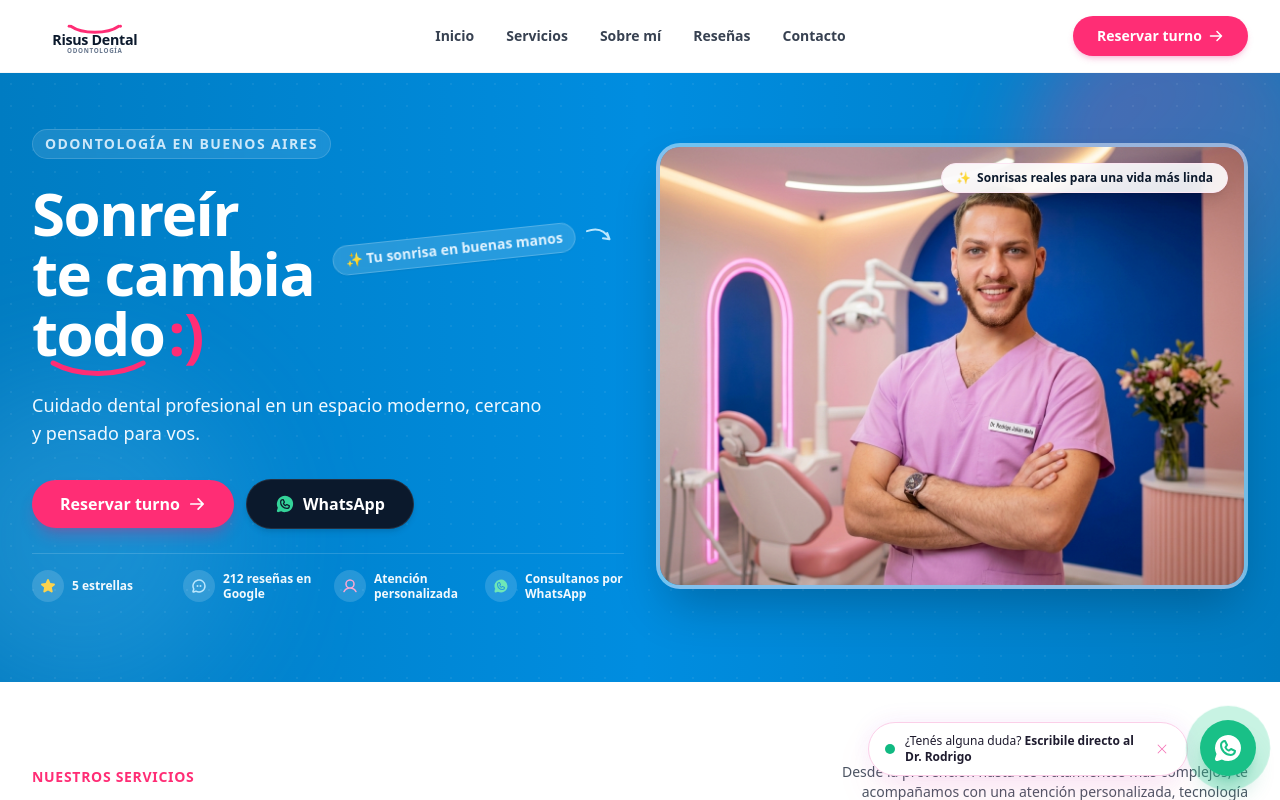
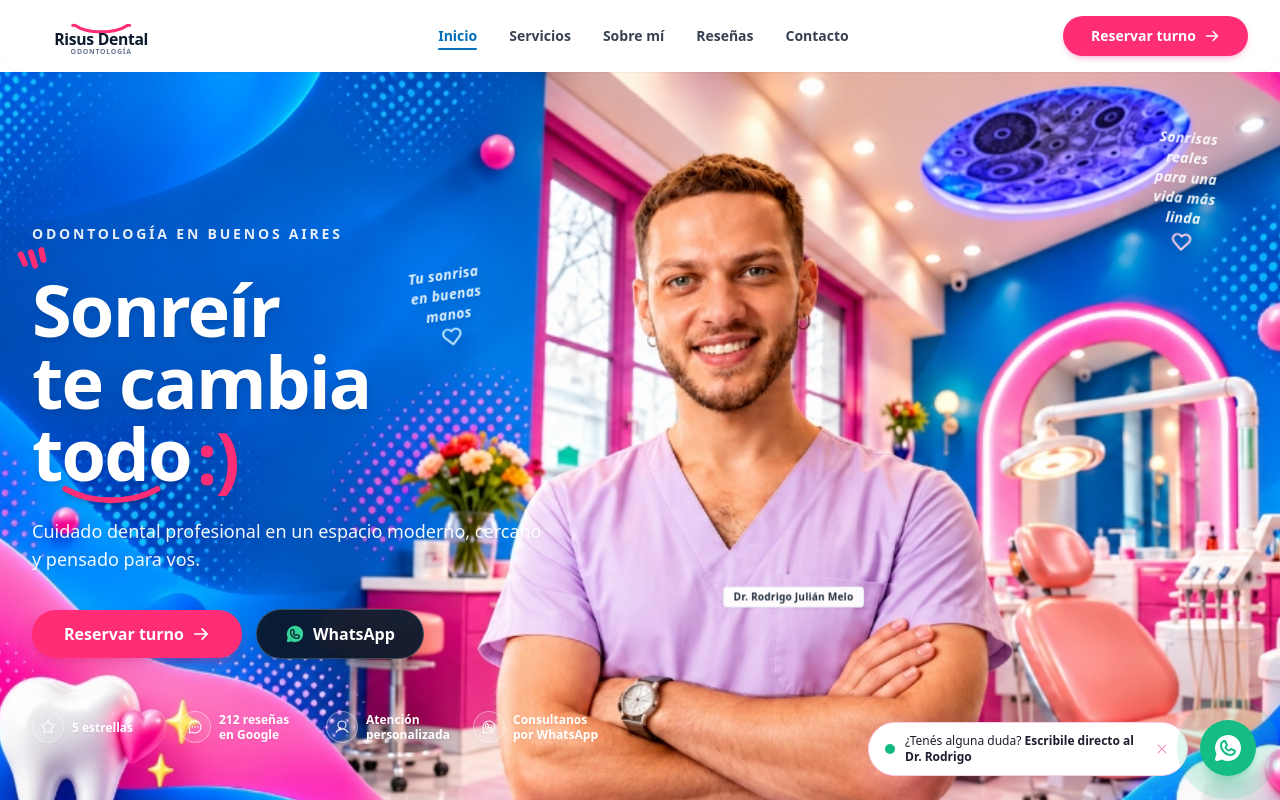
Before and after one commit to iatomica/bienestar-salud, a Next.js app: page / in a window 1280 px wide. Shown: the top 800 px of the page. Built offline with nearby package versions, Linux system fonts and the light colour scheme.

Commit message:
feat: implementar Hero Section idéntica al diseño de referencia usando la imagen limpia de fondo y overlays interactivos

```diff
--- a/src/components/home/Hero.tsx
+++ b/src/components/home/Hero.tsx
@@ -23,87 +23,101 @@ export const Hero: React.FC<HeroProps> = ({ onOpenBooking }) => {
   return (
     <section
       id="inicio"
-      className="relative overflow-hidden bg-gradient-to-r from-[#007cc2] via-[#008de0] to-[#007cc2] text-white pt-8 pb-14 lg:pt-14 lg:pb-20"
+      className="relative w-full overflow-hidden bg-[#007cc2] text-white"
     >
-      {/* Background Pink Fluid Curves matching the reference mockup */}
-      <div className="absolute -top-16 -right-16 w-80 h-80 rounded-full bg-gradient-to-br from-[#ff2d75]/35 to-[#ff8fa3]/10 blur-2xl pointer-events-none" />
-      <div className="absolute top-1/2 -left-20 w-80 h-80 rounded-full bg-sky-300/20 blur-3xl pointer-events-none" />
-      <div
-        className="absolute inset-0 opacity-[0.06] pointer-events-none"
-        style={{
-          backgroundImage: "radial-gradient(#ffffff 1.2px, transparent 1.2px)",
-          backgroundSize: "22px 22px",
-        }}
-      />
+      {/* 1. Full-bleed clean background image supplied by the user */}
+      <div className="relative w-full min-h-[620px] sm:min-h-[680px] lg:min-h-[760px] xl:min-h-[820px] flex items-center">
+        {/* Background Image Container */}
+        <div className="absolute inset-0 z-0 select-none pointer-events-none">
+          <Image
+            src="/images/hero_banner_clean.jpg"
+            alt="Risus Dental - Dr. Rodrigo Julián Melo"
+            fill
+            priority
+            quality={95}
+            className="object-cover object-[68%_center] sm:object-center"
+          />
+          {/* Subtle mobile gradient overlay to ensure text contrast on small mobile viewports */}
+          <div className="absolute inset-0 bg-gradient-to-r from-[#007cc2]/90 via-[#007cc2]/60 to-transparent sm:hidden" />
+        </div>
 
-      <div className="max-w-7xl mx-auto px-4 sm:px-6 lg:px-8 relative z-10">
-        <div className="grid grid-cols-1 lg:grid-cols-12 gap-10 lg:gap-8 items-center">
-          {/* Left Column: Headline, Copy, Action Buttons & Trust Stats */}
-          <div className="lg:col-span-6 space-y-6">
-            {/* Top eyebrow badge */}
-            <div className="inline-flex items-center">
-              <span className="text-xs sm:text-sm font-bold tracking-widest uppercase text-sky-100/90 bg-white/10 px-3 py-1 rounded-full backdrop-blur-sm border border-white/15">
+        {/* 2. Interactive Overlay Content Aligned to Left Negative Space */}
+        <div className="relative z-10 w-full max-w-7xl mx-auto px-4 sm:px-6 lg:px-8 py-12 sm:py-16 lg:py-20">
+          <div className="max-w-xl lg:max-w-lg xl:max-w-xl space-y-6 sm:space-y-7">
+            {/* Eyebrow Label */}
+            <div className="inline-block">
+              <span className="text-xs sm:text-sm font-bold tracking-[0.2em] uppercase text-white/90 drop-shadow-sm">
                 ODONTOLOGÍA EN BUENOS AIRES
               </span>
             </div>
 
-            {/* Main title with smile curve and hand-drawn note */}
+            {/* Main Headline: "Sonreír te cambia todo :)" with Doodles */}
             <div className="relative">
-              <h1 className="text-4xl sm:text-5xl lg:text-6xl font-black tracking-tight leading-[1.08] text-white">
+              {/* Three Pink Diagonal Brush Accents at top left */}
+              <div className="absolute -top-6 -left-3 flex gap-1 transform -rotate-12">
+                <span className="w-1.5 h-4 bg-[#ff2d75] rounded-full transform -rotate-12" />
+                <span className="w-1.5 h-5 bg-[#ff2d75] rounded-full transform -rotate-6" />
+                <span className="w-1.5 h-4 bg-[#ff2d75] rounded-full" />
+              </div>
+
+              <h1 className="text-4xl sm:text-6xl lg:text-7xl font-black tracking-tight leading-[1.04] text-white drop-shadow-md">
                 Sonreír <br />
                 te cambia <br />
                 <span className="relative inline-block">
                   todo
-                  {/* Pink Smile Curve */}
+                  {/* Pink Smile Curve Underline */}
                   <svg
-                    className="absolute -bottom-3 sm:-bottom-4 left-0 w-full h-4 sm:h-5 text-[#ff2d75]"
+                    className="absolute -bottom-3 sm:-bottom-4 left-0 w-full h-4 sm:h-5 text-[#ff2d75] filter drop-shadow"
                     viewBox="0 0 100 20"
                     fill="none"
                     xmlns="http://www.w3.org/2000/svg"
                   >
                     <path
-                      d="M 5 4 C 30 18, 70 18, 95 4"
+                      d="M 4 4 C 30 19, 70 19, 96 4"
                       stroke="currentColor"
-                      strokeWidth="5"
+                      strokeWidth="6"
                       strokeLinecap="round"
                     />
                   </svg>
                 </span>
-                <span className="text-[#ff2d75] ml-1">:)</span>
+                <span className="text-[#ff2d75] ml-1.5 inline-block transform translate-y-1">
+                  :)
+                </span>
               </h1>
 
-              {/* Hand-drawn annotation "Tu sonrisa en buenas manos" */}
-              <div className="hidden sm:flex items-center gap-2 absolute top-12 right-0 sm:right-6 lg:right-2 transform rotate-[-6deg] text-sky-100 font-medium text-xs sm:text-sm select-none">
-                <span className="bg-white/15 backdrop-blur-sm px-3 py-1 rounded-full border border-white/20 font-semibold shadow-sm">
-                  ✨ Tu sonrisa en buenas manos
+              {/* Hand-drawn note: "Tu sonrisa en buenas manos ♡" pointing to Doctor */}
+              <div className="hidden md:flex flex-col items-center absolute -top-2 left-[310px] lg:left-[340px] xl:left-[380px] transform -rotate-[8deg] select-none text-white pointer-events-none drop-shadow-md">
+                <span className="text-xs sm:text-sm font-bold italic tracking-wide leading-tight text-center text-sky-100 font-sans">
+                  Tu sonrisa <br />
+                  en buenas <br />
+                  manos
                 </span>
+                {/* Cute heart outline doodle */}
                 <svg
-                  className="w-8 h-8 text-sky-200"
-                  viewBox="0 0 40 40"
+                  className="w-5 h-5 text-sky-200 mt-0.5"
+                  viewBox="0 0 24 24"
                   fill="none"
+                  stroke="currentColor"
+                  strokeWidth="2.5"
+                  strokeLinecap="round"
+                  strokeLinejoin="round"
                 >
-                  <path
-                    d="M 5 15 Q 25 10 32 28 M 32 28 L 24 26 M 32 28 L 30 20"
-                    stroke="currentColor"
-                    strokeWidth="2.5"
-                    strokeLinecap="round"
-                    strokeLinejoin="round"
-                  />
+                  <path d="M20.84 4.61a5.5 5.5 0 0 0-7.78 0L12 5.67l-1.06-1.06a5.5 5.5 0 0 0-7.78 7.78l1.06 1.06L12 21.23l7.78-7.78 1.06-1.06a5.5 5.5 0 0 0 0-7.78z" />
                 </svg>
               </div>
             </div>
 
             {/* Subtitle */}
-            <p className="text-base sm:text-lg text-sky-50 font-normal max-w-lg leading-relaxed pt-1">
+            <p className="text-sm sm:text-base lg:text-lg text-white/95 font-medium max-w-md sm:max-w-lg leading-relaxed drop-shadow-sm">
               Cuidado dental profesional en un espacio moderno, cercano y pensado
               para vos.
             </p>
 
-            {/* CTAs matching mockup: Pink button + Dark WhatsApp button */}
-            <div className="flex flex-wrap items-center gap-3 pt-2">
+            {/* CTAs matching mockup: Pink pill + Dark WhatsApp pill */}
+            <div className="flex flex-wrap items-center gap-3.5 pt-2">
               <button
                 onClick={onOpenBooking}
-                className="bg-[#ff2d75] hover:bg-[#e61b63] text-white text-base font-bold px-7 py-3 rounded-full transition-all duration-200 transform hover:scale-[1.02] shadow-lg shadow-pink-600/30 flex items-center gap-2"
+                className="bg-[#ff2d75] hover:bg-[#e61b63] text-white text-sm sm:text-base font-bold px-7 sm:px-8 py-3 rounded-full transition-all duration-200 transform hover:scale-[1.03] shadow-lg shadow-pink-600/35 flex items-center gap-2"
               >
                 <span>Reservar turno</span>
                 <ArrowRight size={18} weight="bold" />
@@ -113,70 +127,89 @@ export const Hero: React.FC<HeroProps> = ({ onOpenBooking }) => {
                 href={whatsappUrl}
                 target="_blank"
                 rel="noopener noreferrer"
-                className="bg-[#0b192c] hover:bg-[#152a45] text-white text-base font-bold px-7 py-3 rounded-full transition-all duration-200 transform hover:scale-[1.02] shadow-md flex items-center gap-2 border border-white/10"
+                className="bg-[#0b192c]/95 hover:bg-[#152a45] text-white text-sm sm:text-base font-bold px-6 sm:px-7 py-3 rounded-full transition-all duration-200 transform hover:scale-[1.03] shadow-lg flex items-center gap-2 border border-white/20 backdrop-blur-sm"
               >
-                <WhatsappLogo size={20} weight="fill" className="text-emerald-400" />
+                <WhatsappLogo
+                  size={20}
+                  weight="fill"
+                  className="text-emerald-400"
+                />
                 <span>WhatsApp</span>
               </a>
             </div>
 
             {/* 4 Feature Badges in a Row matching mockup */}
-            <div className="pt-4 border-t border-white/15 grid grid-cols-2 sm:grid-cols-4 gap-3 text-white/95 text-xs sm:text-sm">
+            <div className="pt-6 grid grid-cols-2 sm:grid-cols-4 gap-3 text-white text-xs sm:text-sm drop-shadow-sm">
+              {/* Badge 1 */}
               <div className="flex items-center gap-2">
-                <div className="w-8 h-8 rounded-full bg-white/15 flex items-center justify-center shrink-0">
-                  <Star size={16} weight="fill" className="text-amber-300" />
+                <div className="w-8 h-8 rounded-full border border-white/40 bg-white/10 backdrop-blur-sm flex items-center justify-center shrink-0">
+                  <Star size={16} weight="regular" className="text-white" />
                 </div>
-                <span className="font-bold text-xs">5 estrellas</span>
-              </div>
-
-              <div className="flex items-center gap-2">
-                <div className="w-8 h-8 rounded-full bg-white/15 flex items-center justify-center shrink-0">
-                  <ChatCircleDots size={16} weight="bold" className="text-sky-200" />
-                </div>
-                <span className="font-bold text-xs leading-tight">
-                  212 reseñas en Google
+                <span className="font-semibold text-xs leading-tight">
+                  5 estrellas
                 </span>
               </div>
 
+              {/* Badge 2 */}
               <div className="flex items-center gap-2">
-                <div className="w-8 h-8 rounded-full bg-white/15 flex items-center justify-center shrink-0">
-                  <User size={16} weight="bold" className="text-pink-300" />
+                <div className="w-8 h-8 rounded-full border border-white/40 bg-white/10 backdrop-blur-sm flex items-center justify-center shrink-0">
+                  <ChatCircleDots size={16} weight="regular" className="text-white" />
                 </div>
-                <span className="font-bold text-xs leading-tight">
-                  Atención personalizada
+                <span className="font-semibold text-xs leading-tight">
+                  212 reseñas <br /> en Google
                 </span>
               </div>
 
+              {/* Badge 3 */}
               <div className="flex items-center gap-2">
-                <div className="w-8 h-8 rounded-full bg-white/15 flex items-center justify-center shrink-0">
-                  <WhatsappLogo size={16} weight="fill" className="text-emerald-300" />
+                <div className="w-8 h-8 rounded-full border border-white/40 bg-white/10 backdrop-blur-sm flex items-center justify-center shrink-0">
+                  <User size={16} weight="regular" className="text-white" />
                 </div>
-                <span className="font-bold text-xs leading-tight">
-                  Consultanos por WhatsApp
+                <span className="font-semibold text-xs leading-tight">
+                  Atención <br /> personalizada
+                </span>
+              </div>
+
+              {/* Badge 4 */}
+              <div className="flex items-center gap-2">
+                <div className="w-8 h-8 rounded-full border border-white/40 bg-white/10 backdrop-blur-sm flex items-center justify-center shrink-0">
+                  <WhatsappLogo size={16} weight="regular" className="text-white" />
+                </div>
+                <span className="font-semibold text-xs leading-tight">
+                  Consultanos <br /> por WhatsApp
                 </span>
               </div>
             </div>
           </div>
+        </div>
 
-          {/* Right Column: High-Res Gemini Photography of Doctor in Clinic */}
-          <div className="lg:col-span-6 relative flex justify-center lg:justify-end">
-            <div className="relative w-full max-w-lg lg:max-w-none rounded-3xl overflow-hidden shadow-2xl border-4 border-white/40 bg-gradient-to-tr from-sky-400/30 to-pink-300/30 backdrop-blur-sm group">
-              <div className="relative w-full aspect-[4/3]">
-                <Image
-                  src="/images/dr_rodrigo_clinic_hero.jpg"
-                  alt="Dr. Rodrigo Julián Melo - Risus Dental"
-                  fill
-                  priority
-                  className="object-cover object-center group-hover:scale-[1.02] transition-transform duration-500"
-                />
-              </div>
+        {/* 3. Doodles & Badges positioned over the Doctor and Clinic on desktop */}
+        {/* Right Corner Doodle: "Sonrisas reales para una vida más linda ♡" */}
+        <div className="hidden lg:flex flex-col items-center absolute top-14 right-10 xl:right-16 select-none pointer-events-none drop-shadow-md transform rotate-[4deg]">
+          <span className="text-xs sm:text-sm font-bold italic tracking-wide text-white/95 text-center font-sans leading-tight">
+            Sonrisas <br />
+            reales <br />
+            para una <br />
+            vida más <br />
+            linda
+          </span>
+          <svg
+            className="w-5 h-5 text-pink-200 mt-1"
+            viewBox="0 0 24 24"
+            fill="none"
+            stroke="currentColor"
+            strokeWidth="2.5"
+            strokeLinecap="round"
+            strokeLinejoin="round"
+          >
+            <path d="M20.84 4.61a5.5 5.5 0 0 0-7.78 0L12 5.67l-1.06-1.06a5.5 5.5 0 0 0-7.78 7.78l1.06 1.06L12 21.23l7.78-7.78 1.06-1.06a5.5 5.5 0 0 0 0-7.78z" />
+          </svg>
+        </div>
 
-              {/* Floating aesthetic badge top right matching mockup */}
-              <div className="absolute top-4 right-4 bg-white/90 backdrop-blur-md text-[#0b192c] px-3.5 py-1.5 rounded-full shadow-lg border border-pink-100 flex items-center gap-1.5 text-xs font-bold">
-                <span className="text-[#ff2d75]">✨</span>
-                <span>Sonrisas reales para una vida más linda</span>
-              </div>
-            </div>
+        {/* Doctor Name Tag Badge on Doctor's Scrub Pocket */}
+        <div className="hidden sm:block absolute top-[64%] left-[61%] lg:left-[61%] xl:left-[62%] transform -translate-x-1/2 -translate-y-1/2 select-none pointer-events-none">
+          <div className="bg-white/95 backdrop-blur-sm text-gray-800 text-[10px] font-bold px-2.5 py-0.5 rounded shadow-sm border border-gray-200/80 tracking-wide">
+            Dr. Rodrigo Julián Melo
           </div>
         </div>
       </div>
--- a/src/components/layout/Header.tsx
+++ b/src/components/layout/Header.tsx
@@ -7,11 +7,7 @@ import {
   List,
   X,
   ArrowRight,
-  WhatsappLogo,
-  InstagramLogo,
-  MapPin,
 } from "@phosphor-icons/react";
-import { clinicConfig } from "@/config/clinic";
 
 export interface HeaderProps {
   onOpenBooking: () => void;
@@ -20,6 +16,7 @@ export interface HeaderProps {
 export const Header: React.FC<HeaderProps> = ({ onOpenBooking }) => {
   const [mobileMenuOpen, setMobileMenuOpen] = useState(false);
   const [isScrolled, setIsScrolled] = useState(false);
+  const [activeNav, setActiveNav] = useState("Inicio");
 
   useEffect(() => {
     const handleScroll = () => {
@@ -39,17 +36,17 @@ export const Header: React.FC<HeaderProps> = ({ onOpenBooking }) => {
 
   return (
     <header
-      className={`sticky top-0 z-50 transition-all duration-300 bg-white/95 backdrop-blur-md ${
+      className={`sticky top-0 z-50 transition-all duration-300 bg-white ${
         isScrolled
-          ? "shadow-sm border-b border-gray-100 py-3"
-          : "border-b border-gray-100/70 py-4"
+          ? "shadow-md py-3 rounded-b-2xl border-b border-gray-100"
+          : "shadow-sm py-3.5 rounded-b-[24px]"
       }`}
     >
       <div className="max-w-7xl mx-auto px-4 sm:px-6 lg:px-8">
         <div className="flex items-center justify-between">
           {/* Logo */}
           <Link href="#inicio" className="flex items-center gap-2 group">
-            <div className="relative h-10 w-44">
+            <div className="relative h-11 w-48">
               <Image
                 src="/images/logo.svg"
                 alt="Risus Dental - Odontología"
@@ -60,24 +57,32 @@ export const Header: React.FC<HeaderProps> = ({ onOpenBooking }) => {
             </div>
           </Link>
 
-          {/* Center Navigation Links */}
+          {/* Center Navigation Links matching mockup */}
           <nav className="hidden md:flex items-center gap-8">
-            {navLinks.map((link) => (
+            {navLinks.map((link) => {
+              const isActive = activeNav === link.label;
+              return (
                 <Link
                   key={link.label}
                   href={link.href}
-                className="text-sm font-semibold text-gray-700 hover:text-[#ff2d75] transition-colors"
+                  onClick={() => setActiveNav(link.label)}
+                  className={`text-sm font-semibold transition-colors relative py-1 ${
+                    isActive
+                      ? "text-[#0070ba] font-bold after:content-[''] after:absolute after:bottom-0 after:left-0 after:w-full after:h-[2.5px] after:bg-[#0070ba] after:rounded-full"
+                      : "text-gray-700 hover:text-[#ff2d75]"
+                  }`}
                 >
                   {link.label}
                 </Link>
-            ))}
+              );
+            })}
           </nav>
 
-          {/* Right Action Button */}
+          {/* Right Action Button matching mockup */}
           <div className="hidden sm:flex items-center gap-3">
             <button
               onClick={onOpenBooking}
-              className="bg-[#ff2d75] hover:bg-[#e61b63] text-white text-sm font-bold px-6 py-2.5 rounded-full transition-all duration-200 transform hover:scale-[1.02] shadow-md shadow-pink-500/25 flex items-center gap-1.5"
+              className="bg-[#ff2d75] hover:bg-[#e61b63] text-white text-sm font-bold px-7 py-2.5 rounded-full transition-all duration-200 transform hover:scale-[1.02] shadow-md shadow-pink-500/25 flex items-center gap-2"
             >
               <span>Reservar turno</span>
               <ArrowRight size={16} weight="bold" />
@@ -88,7 +93,7 @@ export const Header: React.FC<HeaderProps> = ({ onOpenBooking }) => {
           <div className="flex sm:hidden items-center gap-2">
             <button
               onClick={onOpenBooking}
-              className="bg-[#ff2d75] text-white text-xs font-bold px-3 py-1.5 rounded-full flex items-center gap-1"
+              className="bg-[#ff2d75] text-white text-xs font-bold px-3 py-1.5 rounded-full flex items-center gap-1 shadow-sm"
             >
               <span>Turno</span>
               <ArrowRight size={12} weight="bold" />
@@ -110,8 +115,15 @@ export const Header: React.FC<HeaderProps> = ({ onOpenBooking }) => {
               <Link
                 key={link.label}
                 href={link.href}
-                onClick={() => setMobileMenuOpen(false)}
-                className="block px-3 py-2 rounded-lg text-base font-medium text-gray-800 hover:bg-pink-50 hover:text-[#ff2d75]"
+                onClick={() => {
+                  setActiveNav(link.label);
+                  setMobileMenuOpen(false);
+                }}
+                className={`block px-3 py-2 rounded-lg text-base font-medium ${
+                  activeNav === link.label
+                    ? "text-[#0070ba] font-bold bg-sky-50"
+                    : "text-gray-800 hover:bg-pink-50 hover:text-[#ff2d75]"
+                }`}
               >
                 {link.label}
               </Link>
```
Also changed, not shown: public/images/hero_banner_clean.jpg (added). Lines whose indentation alone changed are shown as unchanged.
